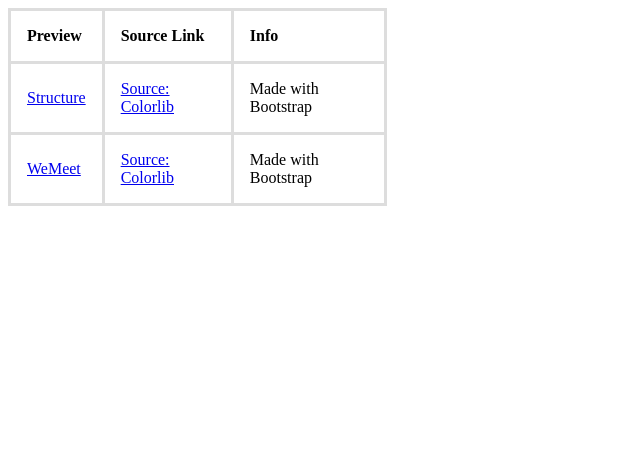
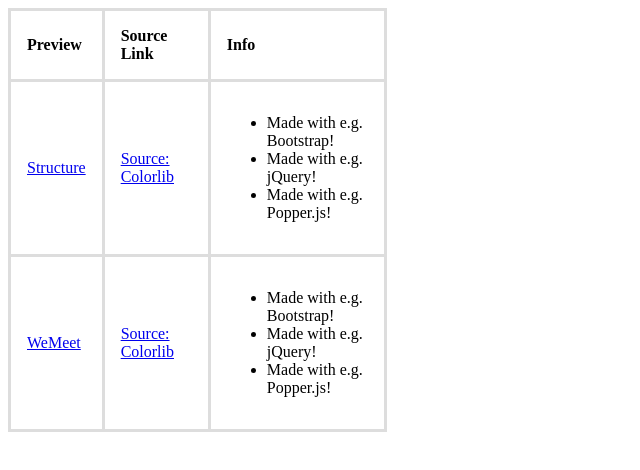
Before and after one commit to BrentV-immalle/GipSiteTemplateDemos, a plain HTML site: page index.html in a window 1280 px wide. Shown: the whole page, without its empty margins (0-640 px from the left). Drawn offline with Linux system fonts and the light colour scheme.

Commit message:
Updated Table (index.html)

```diff
--- a/index.html
+++ b/index.html
@@ -41,7 +41,13 @@
             <td>
                 <a href="https://colorlib.com/wp/template/structure-ui-kit/">Source: Colorlib</a>
             </td>
-            <td>Made with Bootstrap</td>
+            <td>
+                <ul>
+                    <li>Made with e.g. Bootstrap!</li>
+                    <li>Made with e.g. jQuery!</li>
+                    <li>Made with e.g. Popper.js!</li>
+                </ul>
+            </td>
         </tr>
         <tr>
             <td>
@@ -50,7 +56,13 @@
             <td>
                 <a href="https://colorlib.com/wp/template/wemeet/">Source: Colorlib</a>
             </td>
-            <td>Made with Bootstrap</td>
+            <td>
+                <ul>
+                    <li>Made with e.g. Bootstrap!</li>
+                    <li>Made with e.g. jQuery!</li>
+                    <li>Made with e.g. Popper.js!</li>
+                </ul>
+            </td>
         </tr>
     </table>
 </body>
```
